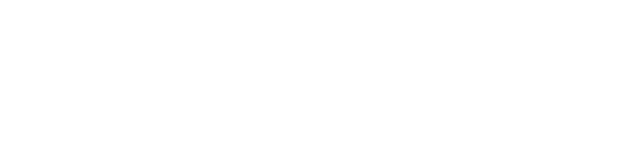
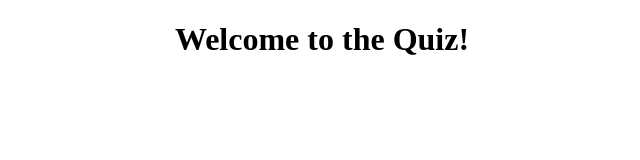
Before and after one commit to 7J647/code-quiz, a plain HTML site: page index.html in a window 1280 px wide. Shown: the whole page, without its empty margins (318-958 px from the left). Drawn offline with Linux system fonts and the light colour scheme.

Commit message:
added headline on the welcome screen and styled it so that it's centered on page

```diff
--- a/script.js
+++ b/script.js
@@ -1,4 +1,4 @@
-console.log("hello world");
+// console.log("hello world");
 
 //pseudocode
 //1) welcome user and present rules
@@ -10,3 +10,33 @@ console.log("hello world");
 //7)  else present next question and repeat 4-6 above
 //8)  if all questions answered or timer = 0 end game
 //9)  user has option to save initials and store score
+
+//create welcome header
+var welcomeHeader = document.createElement ("h1");
+//add content
+welcomeHeader.textContent = "Welcome to the Quiz!";
+//append and style
+document.body.appendChild (welcomeHeader);
+welcomeHeader.setAttribute("style", "text-align:center");
+
+
+
+
+
+// //creating container for welcome screen
+// var welcomeScreen = document.createElement("div");
+
+// //adding content
+// welcomeScreen.setAttribute("style", "textalign:center;");
+// //append to body
+// document.body.appendChild(welcomeScreen);
+
+//     //creating h1 header
+//     var welcomeText = welcomeScreen.createElement("h1");
+//     //adding text content
+//     welcomeText.textContent = "Welcome to the Quiz";
+//     //appending to existing element
+//     welcomeScreen.appendChild(welcomeText);
+
+//     //creating text explaining quiz
+//     var explainText = welcomeScreen.createElement("p");
```
Also changed, not shown: index.html (+2 -3 lines).
